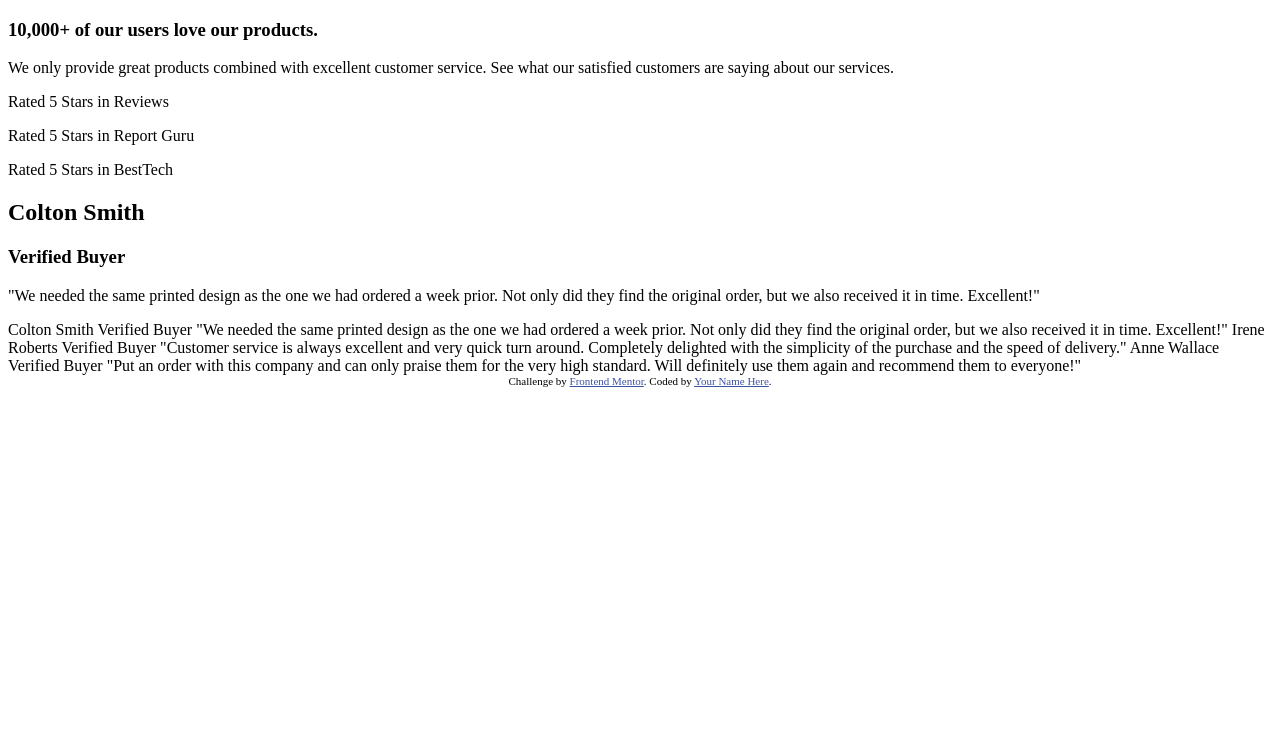
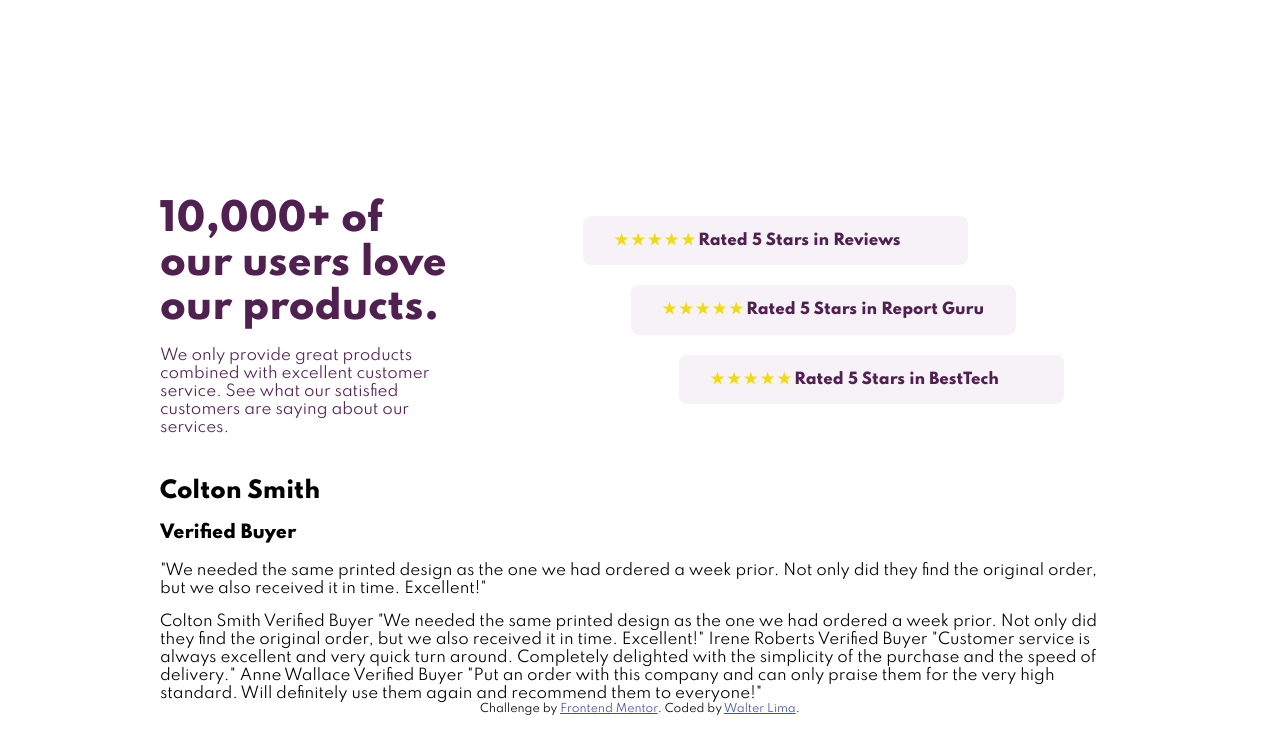
Before and after one commit to WalterLimaViana/socialPage, a plain HTML site: page index.html in a window 1280 px wide. Drawn offline with Linux system fonts and the light colour scheme.

Commit message:
section informações completa

```diff
--- /dev/null
+++ b/css/informacoes/informacoes-classificacao.css
@@ -0,0 +1,39 @@
+.informacoes__classificacao {
+  display: grid;
+  grid-gap: 20px;
+  height: 30%;
+  align-items: center;
+  margin: 3.5rem;
+  justify-content: space-around;
+}
+
+.informacoes__classificacao___caixa--um,
+.informacoes__classificacao___caixa--dois,
+.informacoes__classificacao___caixa--tres {
+  background-color: hsl(300, 24%, 96%);
+  padding: 0.01rem 2rem;
+  border-radius: 0.5rem;
+}
+
+.informacoes__classificacao___caixa--um {
+  margin-right: 6rem;
+}
+
+.informacoes__classificacao___caixa--dois {
+  margin-left: 3rem;
+  margin-right: 3rem;
+}
+
+.informacoes__classificacao___caixa--tres {
+  margin-left: 6rem;
+}
+
+.informacoes__classificacao___descricao {
+  font-weight: bold;
+  color: var(--Very-Dark-Magenta);
+}
+
+.informacoes__classificacao___descricao::before {
+  content: "✭ ✭ ✭ ✭ ✭   ";
+  color: var(--gold);
+}
--- a/css/informacoes/informacoes-sobre.css
+++ b/css/informacoes/informacoes-sobre.css
@@ -0,0 +1,20 @@
+.informacoes__sobre {
+  display: grid;
+  grid-gap: 2px;
+  text-align: left;
+  width: 30%;
+  color: hsl(300, 43%, 22%);
+}
+
+.informacoes__sobre___titulo {
+  font-weight: bold;
+  margin-bottom: 0;
+  font-size: 2.5em;
+  font-weight: bold 800;
+}
+
+.informacoes__sobre___descricao {
+  margin-top: 0.5rem;
+  font-weight: 300;
+  font-size: 1em;
+}
--- a/css/informacoes/informacoes.css
+++ b/css/informacoes/informacoes.css
@@ -0,0 +1,4 @@
+.informacoes {
+  display: flex;
+  justify-content: space-between;
+}
--- /dev/null
+++ b/css/style.css
@@ -0,0 +1,24 @@
+body {
+  font-family: Spartan;
+  font-size: 15px;
+  margin: 10rem;
+}
+
+:root {
+  --Very-Dark-Magenta: hsl(300, 43%, 22%);
+  --Soft-Pink: hsl(333, 80%, 67%);
+
+  --Dark-Grayish-Magenta: hsl(303, 10%, 53%);
+  --Light-Grayish-Magenta: hsl(300, 24%, 96%);
+  --White: hsl(0, 0%, 100%);
+
+  --gold: hsl(54, 90%, 50%);
+}
+
+.attribution {
+  font-size: 11px;
+  text-align: center;
+}
+.attribution a {
+  color: hsl(228, 45%, 44%);
+}
--- a/index.html
+++ b/index.html
@@ -13,17 +13,15 @@
       />
 
     <title>Frontend Mentor | Social proof section</title>
-
-    <!-- Feel free to remove these styles or customise in your own stylesheet 👍 -->
-    <style>
-      .attribution {
-        font-size: 11px;
-        text-align: center;
-      }
-      .attribution a {
-        color: hsl(228, 45%, 44%);
-      }
-    </style>
+    <link rel="preconnect" href="https://fonts.googleapis.com">
+    <link rel="preconnect" href="https://fonts.gstatic.com" crossorigin>
+    <link
+      href="https://fonts.googleapis.com/css2?family=Spartan:wght@400;500;600;800&display=swap"
+      rel="stylesheet">
+    <link rel="stylesheet" href="css/style.css">
+    <link rel="stylesheet" href="css/informacoes/informacoes.css">
+    <link rel="stylesheet" href="css/informacoes/informacoes-sobre.css">
+    <link rel="stylesheet" href="css/informacoes/informacoes-classificacao.css">
   </head>
   <body>
     <section class="informacoes">
@@ -37,23 +35,23 @@
         </p>
       </section>
       <section class="informacoes__classificacao">
-        <div class="informacoes__classificacao___caixa">
+        <section class="informacoes__classificacao___caixa--um">
           <p class="informacoes__classificacao___descricao">
             Rated 5 Stars in Reviews
           </p>
-        </div>
+        </section>
 
-        <div>
-          <p>
+        <section class="informacoes__classificacao___caixa--dois">
+          <p class="informacoes__classificacao___descricao">
             Rated 5 Stars in Report Guru
           </p>
-        </div>
+        </section>
 
-        <div>
-          <p>
+        <section class="informacoes__classificacao___caixa--tres">
+          <p class="informacoes__classificacao___descricao">
             Rated 5 Stars in BestTech
           </p>
-        </div>
+        </section>
       </section>
     </section>
     <section class="depoimentos">
@@ -87,10 +85,13 @@
     Verified Buyer
     "Put an order with this company and can only praise them for the very high
     standard. Will definitely use them again and recommend them to everyone!"
+  </body>
+  <footer class="rodape">
     <div class="attribution">
       Challenge by
       <a href="https://www.frontendmentor.io?ref=challenge" target="_blank">Frontend
-        Mentor</a>. Coded by <a href="#">Your Name Here</a>.
+        Mentor</a>. Coded by <a href="https://github.com/WalterLimaViana">Walter
+        Lima</a>.
     </div>
-  </body>
+  </footer>
 </html>
```
Also changed, not shown: 1 other file.
